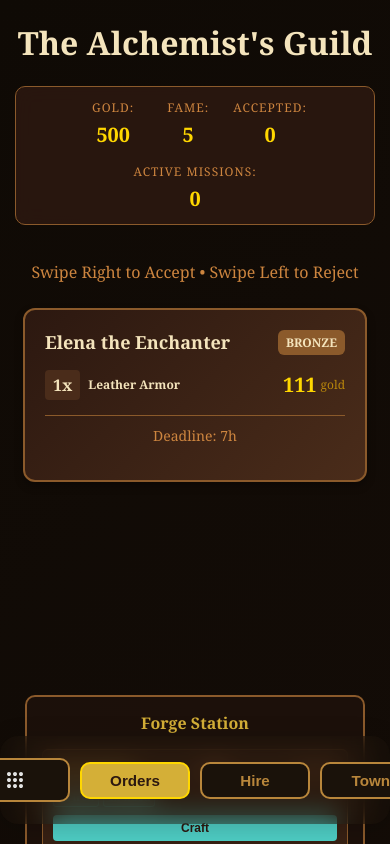
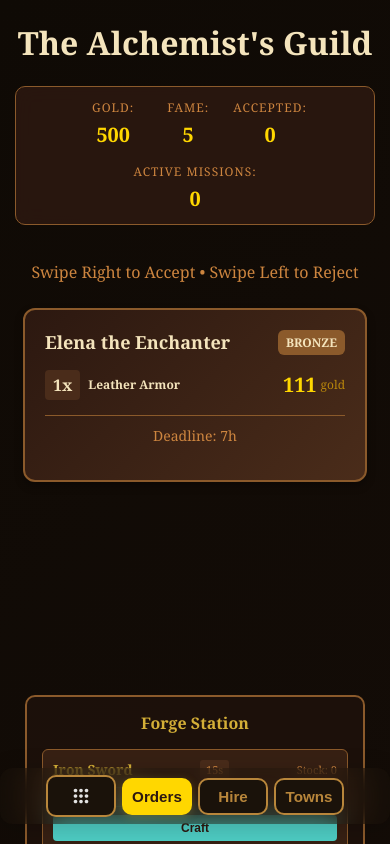
Before and after one commit to NateOsborn1/Alchemist-Guild, a React (Create React App) app: page / in a window 390 px wide. Shown: the top 844 px of the page. Built offline with nearby package versions, Linux system fonts and the light colour scheme.

Commit message:
Adjust nav bar sizes for smaller view ports v2

```diff
--- a/src/App.css
+++ b/src/App.css
@@ -374,6 +374,7 @@
   display: flex;
   align-items: center;
   justify-content: center;
+  gap: 0.5em;
   z-index: 1100;
   padding: 0 8px;
   height: 64px;
@@ -384,16 +385,12 @@
   border-radius: 18px;
   max-width: 95vw;
   margin: 0 auto;
-  display: flex;
-  align-items: center;
-  justify-content: center;
-  gap: 0.5em; /* Add a small gap between buttons */
 }
 
 .nav-button {
   flex: 1 1 0;
   min-width: 0;
-  max-width: 160px; /* Prevents buttons from getting too wide on desktop */
+  max-width: 160px;
   background: none;
   border: 2px solid #b8863b;
   color: #b8863b;
@@ -413,28 +410,44 @@
   white-space: nowrap;
 }
 
+.nav-button.active,
+.inventory-nav.active {
+  background: #ffd700;
+  color: #2c1810;
+  border-color: #ffd700;
+  box-shadow: 0 2px 8px #d4af3740;
+}
+
+.nav-button:hover,
+.inventory-nav:hover {
+  background: #b8863b;
+  color: #fff;
+  border-color: #ffd700;
+}
+
+.inventory-icon {
+  width: 24px;
+  height: 24px;
+  display: block;
+}
+
 @media (max-width: 600px) {
+  .bottom-navigation {
+    height: 56px;
+    border-radius: 12px;
+    padding: 0 2px;
+    max-width: 99vw;
+    gap: 0.25em;
+  }
   .nav-button {
     font-size: 1rem;
     padding: 8px 0;
     margin: 0 1px;
-    max-width: 90px; /* Even smaller on mobile */
+    max-width: 90px;
   }
-  .bottom-navigation {
-    gap: 0.25em;
-  }
-}
-
-@media (max-width: 768px) {
-  .nav-button {
-    padding: 8px 16px;
-    font-size: 12px;
-    min-width: 110px;
-  }
-
-  .bottom-navigation {
-    gap: 8px;
-    padding: 12px;
+  .inventory-icon {
+    width: 22px;
+    height: 22px;
   }
 }
 
@@ -443,16 +456,6 @@
     font-size: 0.95rem;
     max-width: 70px;
   }
-}
-
-.nav-button:hover {
-  background: rgba(74, 44, 26, 0.8);
-}
-
-.nav-button.active {
-  background: #d4af37;
-  color: #2c1810;
-  border-color: #ffd700;
 }
 
 /* Inventory Toggle Button */
```
